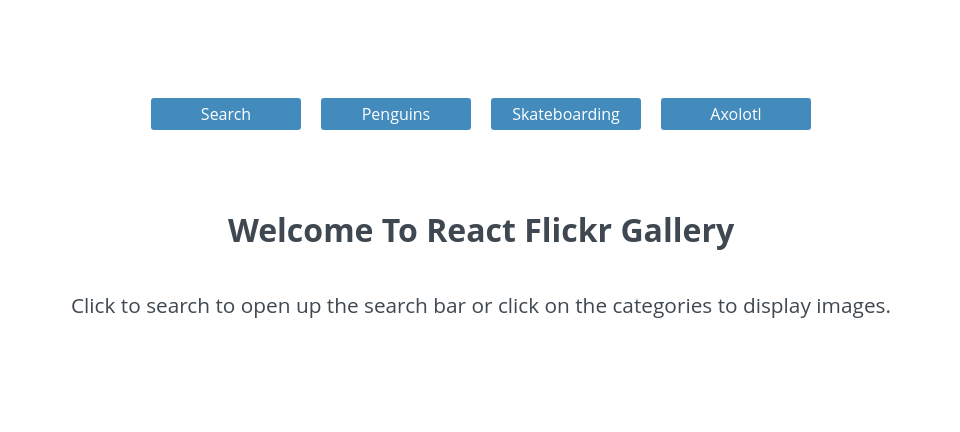
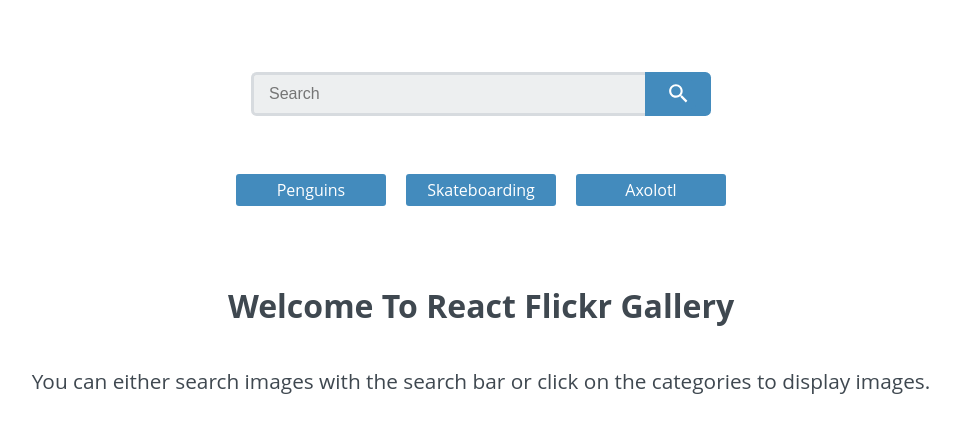
Before and after one commit to jimmy-guzman/reactflickrgallery, a React (Create React App) app: page / in a window 1280 px wide. Shown: the top 432 px of the page, without its empty margins (159-1119 px from the left). Built offline with nearby package versions, Linux system fonts and the light colour scheme; no server answers.

Commit message:
reverted back to original version and refactored

```diff
--- a/src/components/App.js
+++ b/src/components/App.js
@@ -8,11 +8,12 @@
 const App = () => (
   <BrowserRouter>
     <div className="container">
+      <SearchForm />
       <Nav />
       <Switch>
         <Route exact path="/" component={Home} />
-        <Route exact path="/search/" component={SearchForm} />
-        <Route exact path="/search/:query" component={Results} />
+        <Route exact path="/search/" component={Results} />
+        <Route path="/search/:query" component={Results} />
         <Route
           render={() => (
             <h2>404 error: URL does not match any existing paths!</h2>
--- a/src/components/Home.js
+++ b/src/components/Home.js
@@ -4,8 +4,8 @@
   <div>
     <h2>Welcome to React Flickr Gallery</h2>
     <p>
-      Click to search to open up the search bar or click on the categories to
-      display images.
+      You can either search images with the search bar or click on the
+      categories to display images.
     </p>
   </div>
 );
--- a/src/components/Nav.js
+++ b/src/components/Nav.js
@@ -1,14 +1,9 @@
-import React, { Component } from "react";
-import { NavLink, Link } from "react-router-dom";
+import React from "react";
+import { NavLink } from "react-router-dom";
 
-class Nav extends Component {
-  render() {
-    return (
+const Nav = () => (
   <nav className="main-nav">
     <ul>
-          <li>
-            <Link to="/search/">Search</Link>
-          </li>
       <li>
         <NavLink to="/search/penguins">Penguins</NavLink>
       </li>
@@ -21,7 +16,5 @@
     </ul>
   </nav>
 );
-  }
-}
 
 export default Nav;
--- a/src/components/NotFound.js
+++ b/src/components/NotFound.js
@@ -1,12 +1,10 @@
 import React from "react";
 
-function NotFound() {
-  return (
-    <div>
-      <h2>No Results Found</h2>
-      <p>You search did not return any results. Please try again.</p>
-    </div>
-  );
-}
+const NotFound = () => (
+  <div>
+    <h2>No Results Found</h2>
+    <p>You search did not return any results. Please try again.</p>
+  </div>
+);
 
 export default NotFound;
```
Lines whose indentation alone changed are shown as unchanged.
